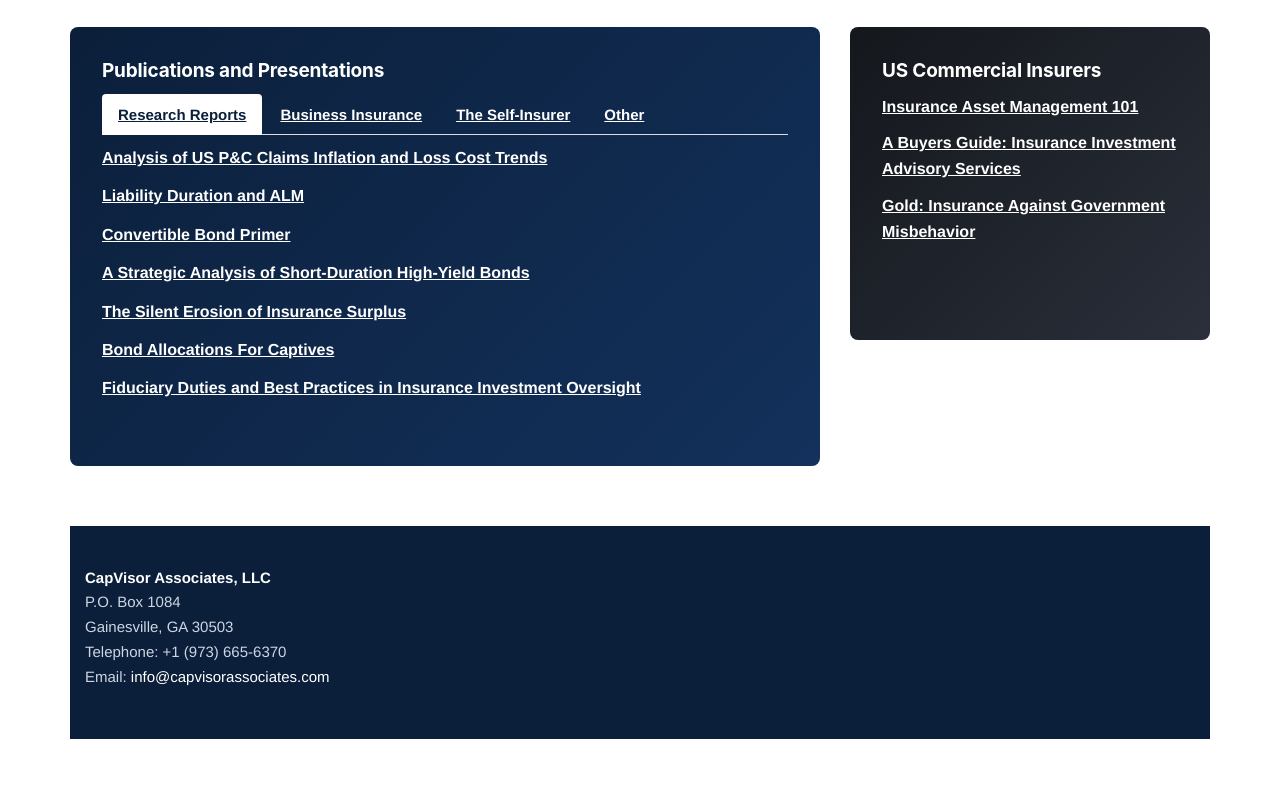
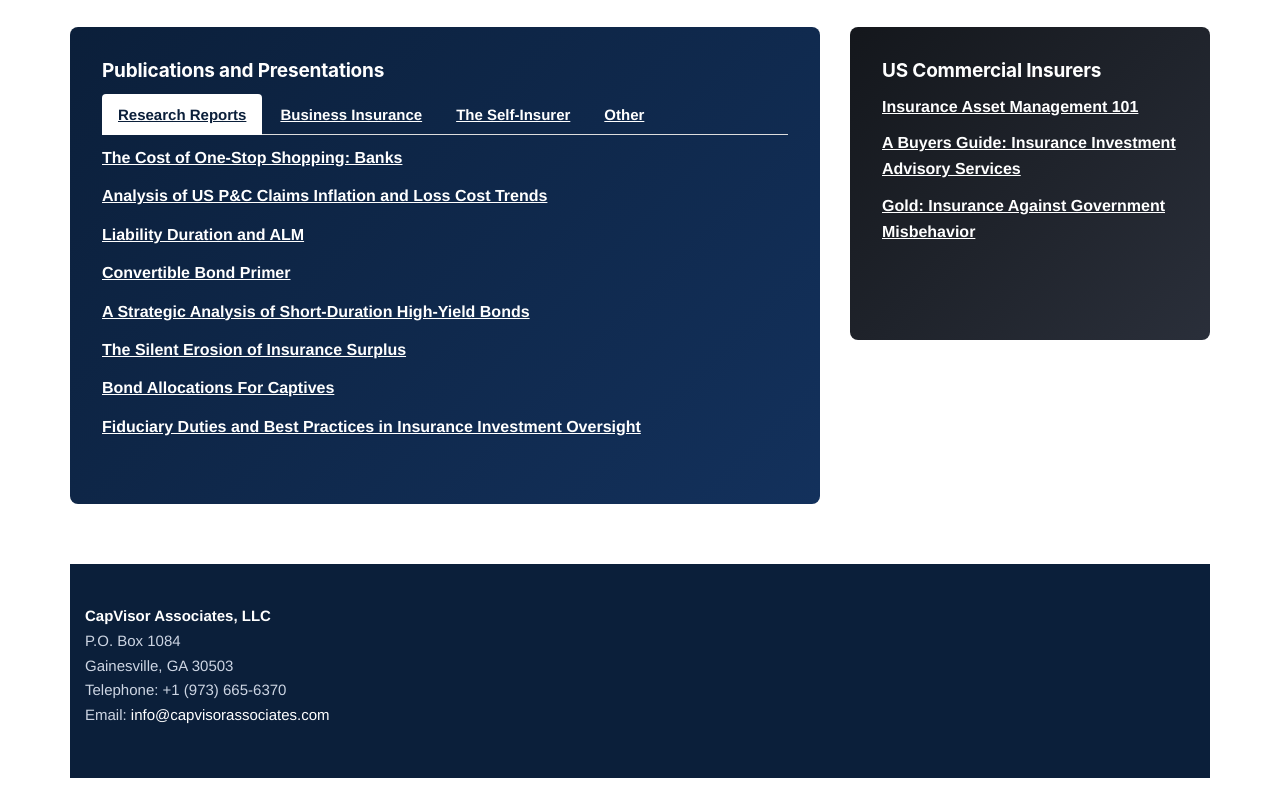
Before and after one commit to tterzer/capvisor-website, a plain HTML site: page research.html in a window 1280 px wide. Shown: the part 837-1635 px from the top of the page. Before the commit the page ends 1596 px from the top, so only its background shows below. Drawn offline with nearby package versions, Linux system fonts and the light colour scheme; a script that the page names is missing.

Commit message:
Add The Cost of One-Stop Shopping Banks research report
Co-Authored-By: Claude Sonnet 4.6 <noreply@anthropic.com>

```diff
--- a/research.html
+++ b/research.html
@@ -162,6 +162,11 @@ Thoughts from Captive Leaders and Thinker <!DOCTYPE html>
 <div class="tab-pane active" id="home" role="tabpanel" style="padding-top:10px; padding-bottom:20px;">
 
 <p style="margin-bottom:12px;">
+  <strong><a href="research/The Cost of One-Stop Shopping - Banks.pdf">
+  The Cost of One-Stop Shopping: Banks</a></strong>
+</p>
+
+<p style="margin-bottom:12px;">
   <strong><a href="research/PC Claims Cost Inflation Research Report - August 2026.pdf">
   Analysis of US P&amp;C Claims Inflation and Loss Cost Trends</a></strong>
 </p>
```
Also changed, not shown: 1 other file.
